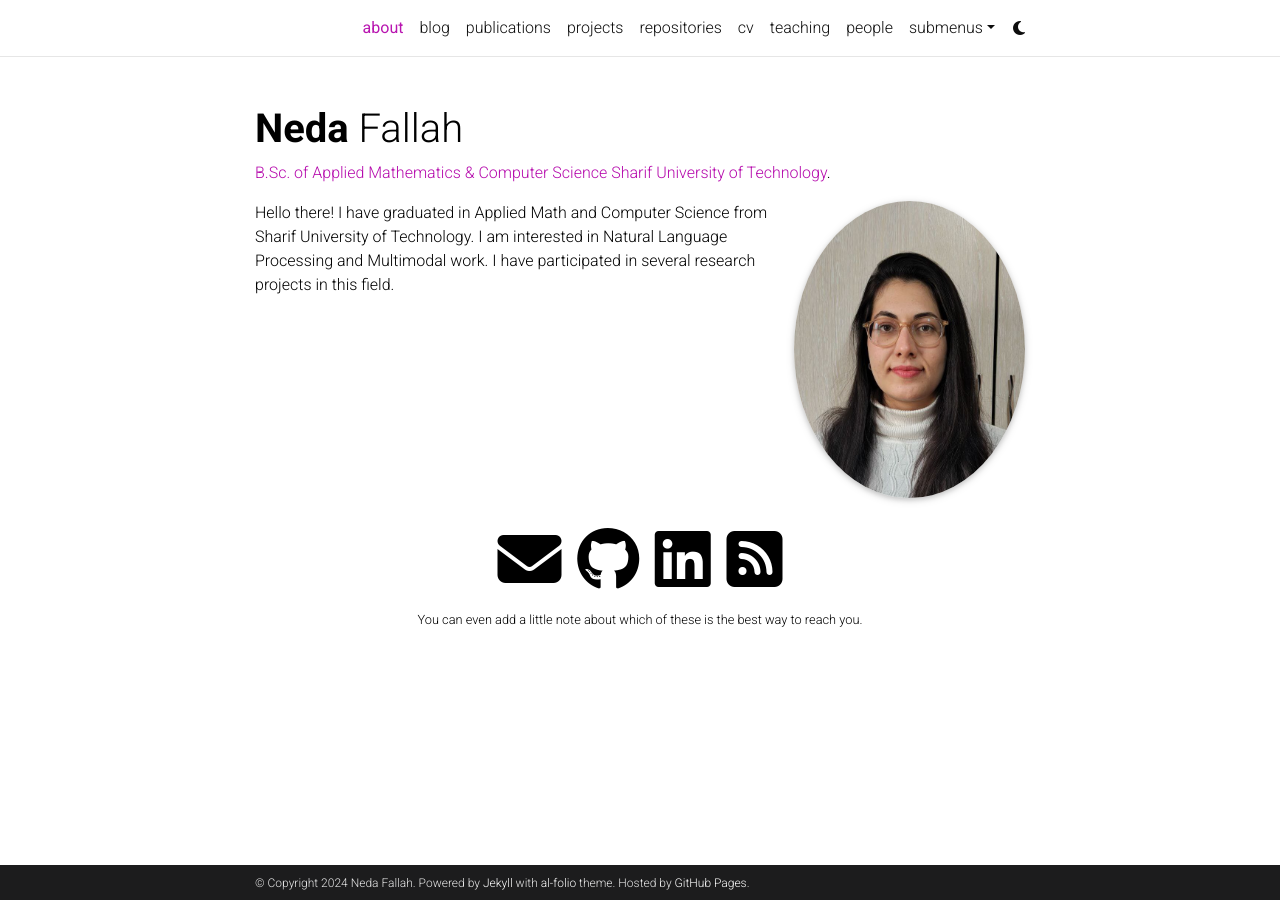
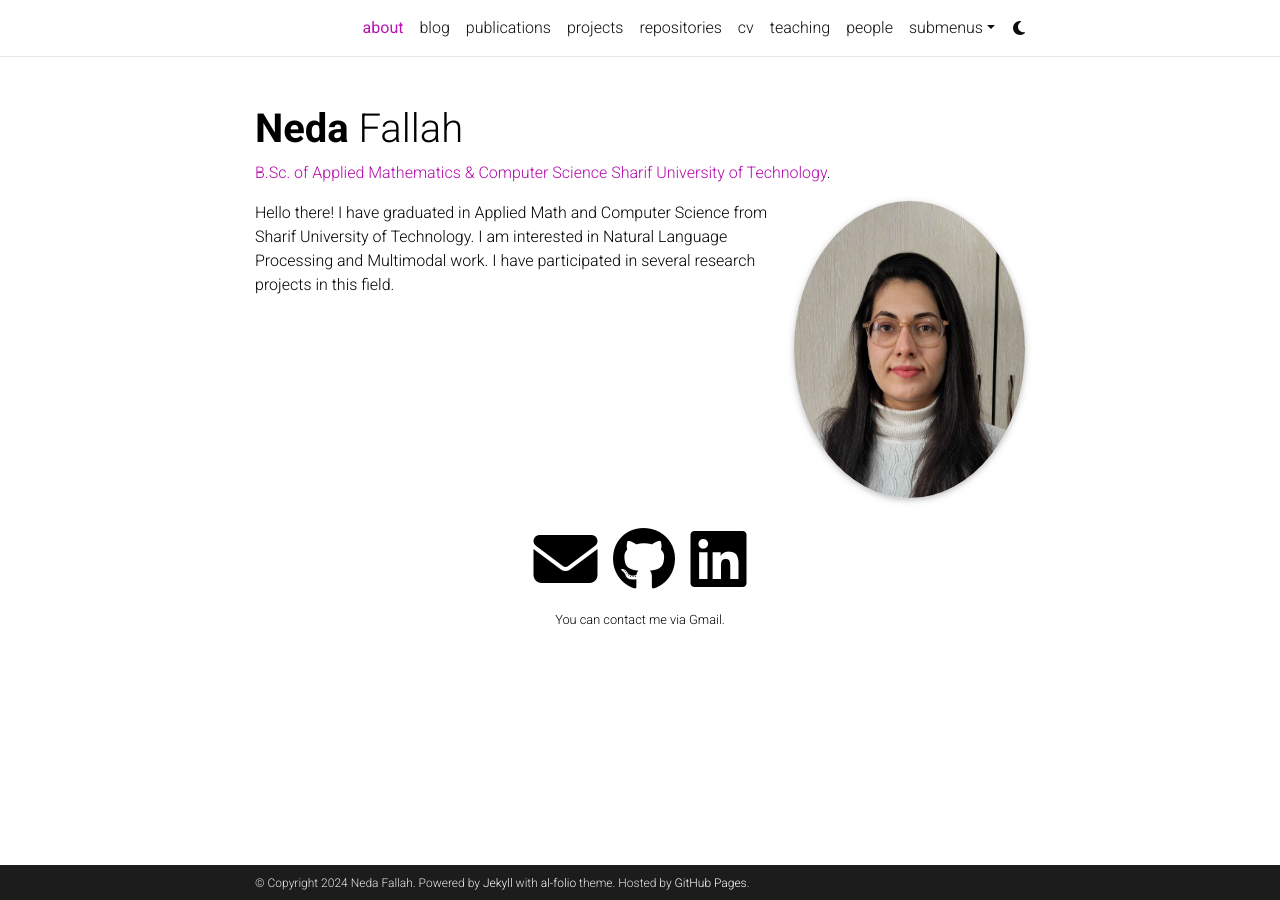
Before and after one commit to NedFal/NedFal.github.io, a Jekyll site: the page built from _pages/about.md, in a window 1280 px wide. Built offline with Jekyll 4.4.1, drawn with Linux system fonts in a browser that asks for light colours; full-size pictures stand in for the smaller copies a plugin makes; comment, search, counter and statistics services are not loaded; a style sheet for code colours, icons or effects is not loaded.

Commit message:
Update _config.yml
deleted RSS and added social notes.

```diff
--- a/_config.yml
+++ b/_config.yml
@@ -40,7 +40,7 @@
 # will use title and url fields
 # Take a look to https://github.com/jekyll/jekyll-feed for more customization
 
-rss_icon: true
+rss_icon: false
 
 # -----------------------------------------------------------------------------
 # Layout
@@ -103,7 +103,7 @@
 wechat_qr: # filename of your wechat qr-code saved as an image (e.g., wechat-qr.png if saved to assets/img/wechat-qr.png)
 
 contact_note: >
-  You can even add a little note about which of these is the best way to reach you.
+ You can contact me via Gmail.
 
 # -----------------------------------------------------------------------------
 # Analytics and search engine verification
```
